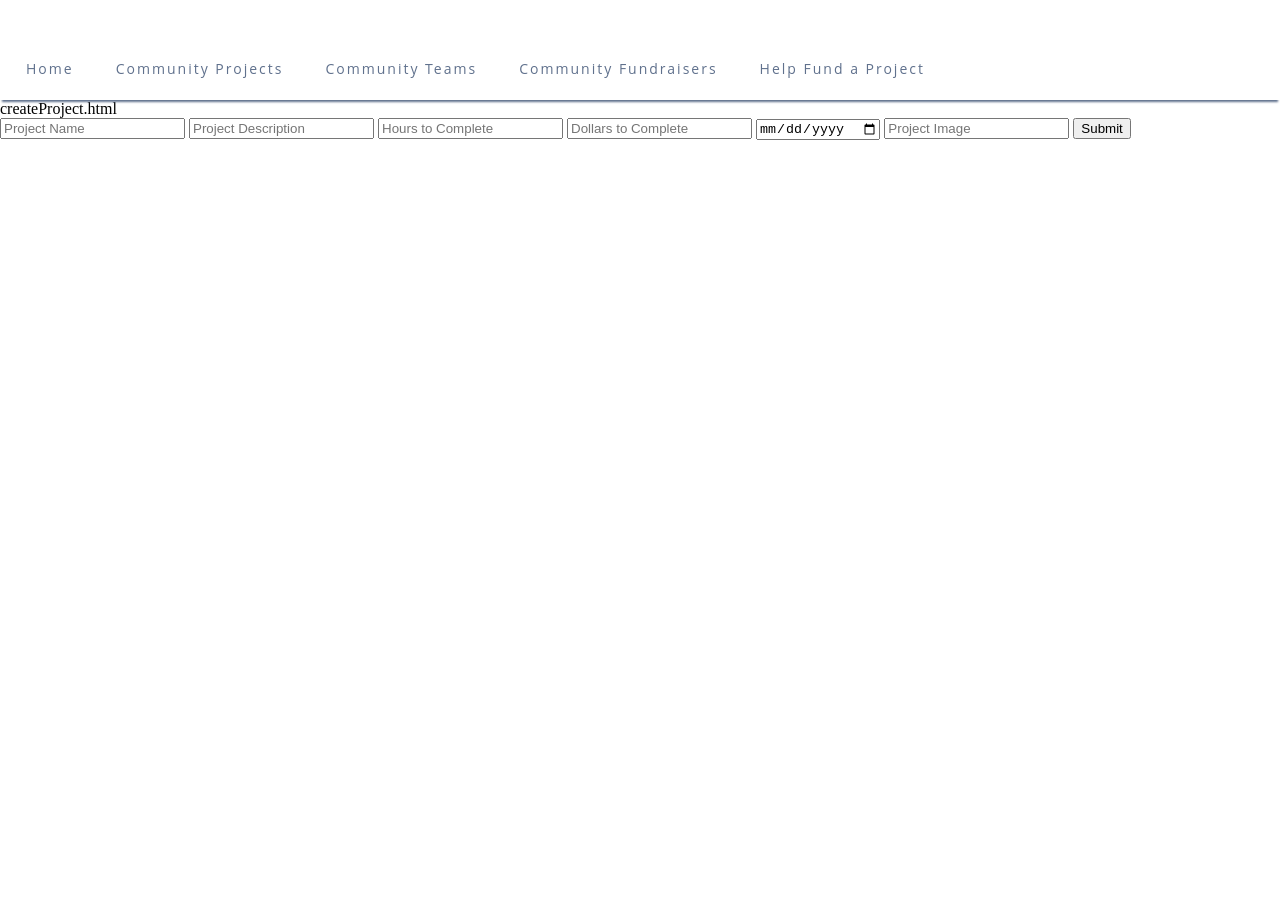
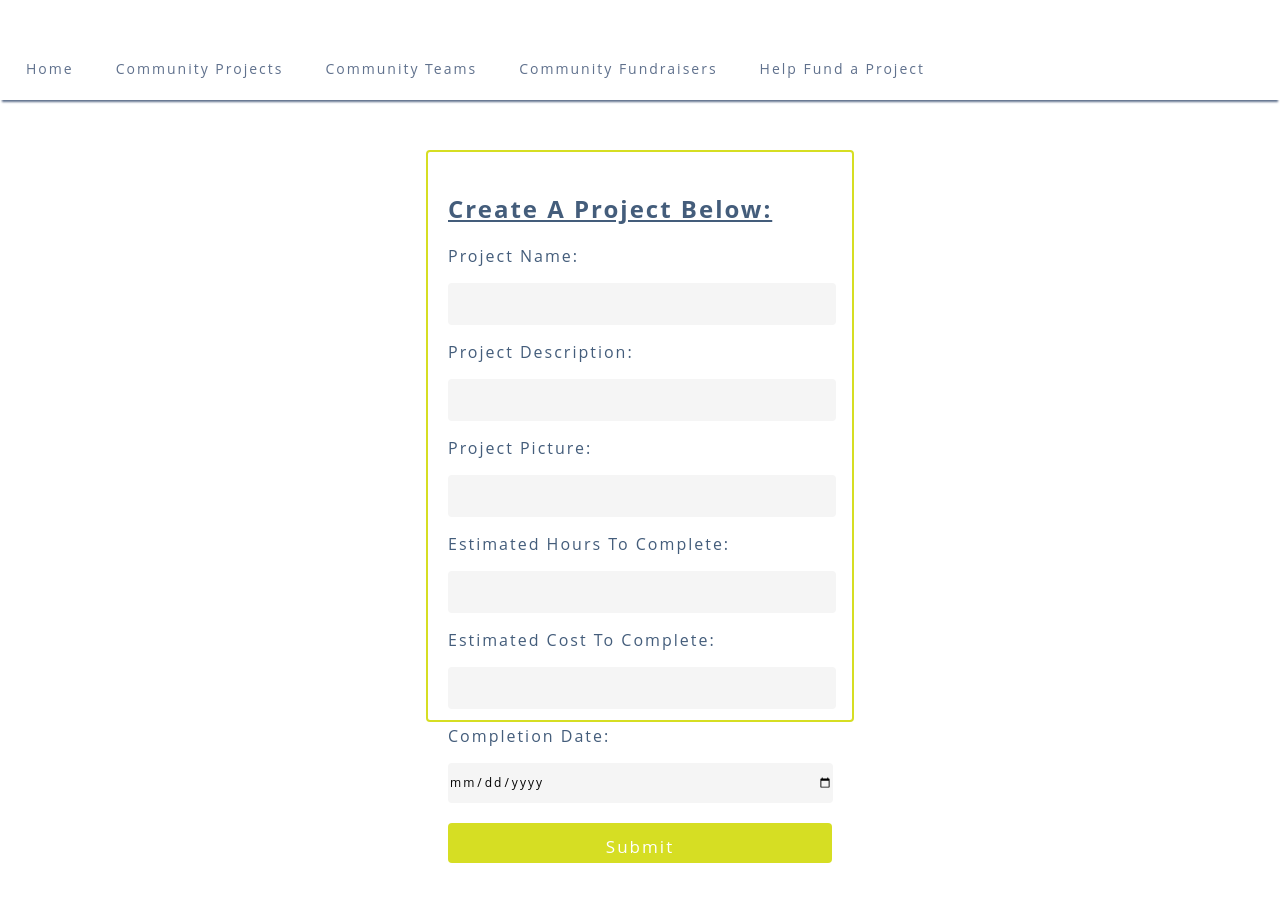
Before and after one commit to pradeeplx/teamFundableApp, a website: page public/index.html at #!/createProject in a window 1280 px wide. Shown: the part 80-980 px from the top of the page. Before the commit the page ends 800 px from the top, so only its background shows below. Drawn offline with nearby package versions, Linux system fonts and the light colour scheme; some packages are replaced by stand-ins of ours; no server answers.

Commit message:
styled forms

```diff
--- a/public/index.html
+++ b/public/index.html
@@ -15,11 +15,11 @@
         <a ui-sref="login"><button class="createButton">Create Account</button></a>
         <a><button class="logOutButton" ng-click="logout()">Log Out</button></a>
 
-        <form ng-show="toggleLogin" ng-submit="postLoginUser(user)">
+        <form class="loginForm" ng-show="toggleLogin" ng-submit="postLoginUser(user)">
           <div>
             <input type="email" class="email" ng-model="user.email" placeholder="Email">
             <input type="password" class="password" ng-model="user.password" placeholder="Password">
-            <input ng-click="toggleLogin = false" type="submit">
+            <input id="loginFormSubmit" ng-click="toggleLogin = false" type="submit">
           </div>
         </form>
 
@@ -54,10 +54,7 @@
       </div>
     </header>
 
-    <div class="uiView">
       <ui-view></ui-view>
-    </div>
-
 
 
 
--- a/public/styles/styles.css
+++ b/public/styles/styles.css
@@ -2,7 +2,7 @@ body{
 	margin: 0;
 }
 
-.uiView {
+ui-view {
 	position: absolute;
 	top: 180px;
 }
@@ -189,6 +189,43 @@ header .loginButton{
    border-bottom: 1px solid #60718D;
  }
 
+ .loginForm{
+	 position: absolute;
+	 top: 80px;
+	 right: 30px;
+ }
+
+ .loginForm input{
+ 	width: 150px;
+	padding-left: 8px;
+   height: 23px;
+   background-color: #f5f5f5;
+   border: none;
+   font-size: 10px;
+   font-family: 'Open Sans', sans-serif;
+   letter-spacing: 2px;
+   border-radius: 2px;
+ }
+
+ .loginForm #loginFormSubmit{
+   background-color: #d6de23;
+   color: #445D7B;
+   border: none;
+   font-size: 12px;
+   border-radius: 4px;
+   font-family: 'Open Sans', sans-serif;
+   /*padding: 8px;*/
+	 width: 120px;
+	 height: 23px;
+
+   cursor: pointer;
+   /*margin-left: 27px;*/
+   /*margin-top: 8px;*/
+ }
+
+ .loginForm #loginFormSubmit:hover{
+   color: white;
+ }
  /*End Header*/
 
 /*Home Page*/
@@ -366,6 +403,61 @@ header .loginButton{
 
 /*End of Home*/
 
+/*post a project form page*/
+
+.postProjContainer{
+	width: 100vw;
+	height: 100vh;
+  /*background-color: #f5f5f5;*/
+  display: flex;
+  flex-direction: row;
+  flex-wrap: wrap;
+  justify-content: center;
+	font-family: 'Open Sans', sans-serif;
+	letter-spacing: 2px;
+	color: #445d7b;
+}
+
+.projectsInput{
+	width: 30vw;
+	border: 2px solid #d6de23;
+	border-radius: 4px;
+	padding: 20px;
+	margin-top: 50px;
+	height: 66vh;
+}
+
+.projectsInput input{
+  /*padding: 20px;*/
+  width: 100%;
+  height: 40px;
+  background-color: #f5f5f5;
+  border: none;
+  font-size: 12px;
+  font-family: 'Open Sans', sans-serif;
+  letter-spacing: 2px;
+  border-radius: 4px;
+}
+
+.projectsInput #postProjInput{
+  background-color: #d6de23;
+  color: white;
+  border: none;
+  font-size: 17px;
+  border-radius: 4px;
+  font-family: 'Open Sans', sans-serif;
+  padding: 12px;
+  cursor: pointer;
+  /*margin-left: 10px;*/
+  margin-top: 20px;
+}
+
+.projectsInput #postProjInput:hover{
+  color: #445D7B;
+}
+
+/*end of post a project form  page*/
+
 /*Community Projects*/
 
 .postedProjects {
@@ -466,3 +558,8 @@ font-family: 'Open Sans', sans-serif;
 	height: 250px;
 	border: 1px solid yellow;
 }
+
+/*this is the footer styling*/
+
+
+/*this is the end of the footer styling*/
--- a/public/views/createProject.html
+++ b/public/views/createProject.html
@@ -1,11 +1,19 @@
-createProject.html
 
-<form class="projectsInput" ng-submit="postProjectData(project)">
-	<input type="text" ng-model="project.name" placeholder="Project Name">
-	<input type="text" ng-model="project.mainDescription" placeholder="Project Description">
-	<input type="text" ng-model="project.estimatedLabor" placeholder="Hours to Complete">
-	<input type="text" ng-model="project.estimatedCost" placeholder="Dollars to Complete">
-	<input type="date" ng-model="project.dropDate" placeholder="Funding Complete By">
-	<input type="text" ng-model="project.image" placeholder="Project Image">
-	<input type="submit">
-</form>
+<div class="postProjContainer">
+	<form class="projectsInput" ng-submit="postProjectData(project)">
+		<h2><u>Create A Project Below:</u></h2>
+		<p>Project Name:</p>
+			<input type="text" ng-model="project.name">
+			<p>Project Description:</p>
+			<input type="text" ng-model="project.mainDescription">
+			<p>Project Picture:</p>
+			<input type="text" ng-model="project.image">
+			<p>Estimated Hours To Complete:</p>
+		<input type="text" ng-model="project.estimatedLabor">
+		<p>Estimated Cost To Complete:</p>
+		<input type="text" ng-model="project.estimatedCost">
+		<p>Completion Date: </p>
+		<input type="date" ng-model="project.dropDate">
+		<input id="postProjInput" type="submit">
+	</form>
+</div>
```
Also changed, not shown: public/views/createTeam.html (+16 -10 lines).
